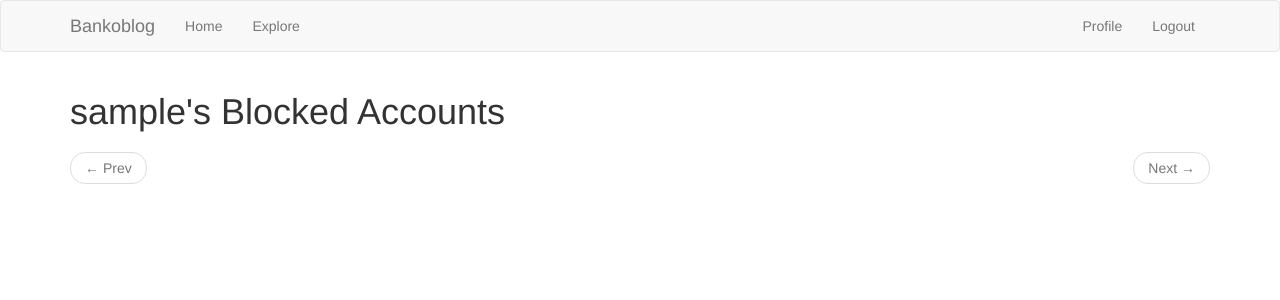
After one commit to nbanko/bankoblog, a Flask app: page /blocked/1 in a window 1280 px wide. The commit adds this page. Shown: the top 300 px of the page. Run offline with Flask 2, Linux system fonts and the light colour scheme; the visitor is signed in with stand-in values (Sample User, id 1); data comes from the database, SQL or seed files in the repository; data that the repository does not hold is empty; some libraries are stand-ins or nearby versions.

Commit message:
Added functionality to view blocked accounts

```diff
--- a/app/models.py
+++ b/app/models.py
@@ -82,6 +82,13 @@ class User(UserMixin, db.Model):
         return self.blocker.filter(
             blocked.c.blocked_id == user.id).count() > 0
 
+    def blocked_accounts(self):
+        blockedAccts = Post.query.join(
+            blocked, (blocked.c.blocked_id == Post.user_id)).filter(
+                blocked.c.blocker_id == self.id )
+        return blockedAccts
+
+
     def get_reset_password_token(self, expires_in=600):
         return jwt.encode(
             {'reset_password': self.id, 'exp': time() + expires_in},
--- a/app/routes.py
+++ b/app/routes.py
@@ -183,6 +183,19 @@ def unblock(username):
     flash('You have unblocked {}.'.format(username))
     return redirect(url_for('user', username=username))
 
+@app.route('/blocked/<id>')
+@login_required
+def blockedAccts(id):
+    page = request.args.get('page', 1, type=int)
+    accounts = current_user.blocked_accounts().paginate(
+        page, app.config['POSTS_PER_PAGE'], False)
+    next_url = url_for('blockedAccts', page=accounts.next_num) \
+        if accounts.has_next else None
+    prev_url = url_for('blockedAccts', page=accounts.prev_num) \
+        if accounts.has_prev else None
+    return render_template("blocked.html", title='Blocked Users', posts=accounts.items,
+                          next_url=next_url, prev_url=prev_url)
+
 @app.route('/reset_password_request', methods=['GET', 'POST'])
 def reset_password_request():
     if current_user.is_authenticated:
--- a/app/templates/base.html
+++ b/app/templates/base.html
@@ -1,5 +1,4 @@
-
-{% extends 'bootstrap/base.html' %}
+  {% extends 'bootstrap/base.html' %}
 
 {% block title %}
     {% if title %}{{ title }} - Microblog{% else %}Welcome to Bankoblog{% endif %}
--- /dev/null
+++ b/app/templates/blocked.html
@@ -0,0 +1,27 @@
+{% extends "base.html" %}
+{% import 'bootstrap/wtf.html' as wtf %}
+
+{% block app_content %}
+    <h1>{{ current_user.username }}'s Blocked Accounts</h1>
+    {% if form %}
+    {{ wtf.quick_form(form) }}
+    <br>
+    {% endif %}
+    {% for post in posts %}
+        {% include '_post.html' %}
+    {% endfor %}
+    <nav aria-label="...">
+        <ul class="pager">
+            <li class="previous{% if not prev_url %} disabled{% endif %}">
+                <a href="{{ prev_url or '#' }}">
+                    <span aria-hidden="true">&larr;</span> Prev
+                </a>
+            </li>
+            <li class="next{% if not next_url %} disabled{% endif %}">
+                <a href="{{ next_url or '#' }}">
+                    Next <span aria-hidden="true">&rarr;</span>
+                </a>
+            </li>
+        </ul>
+    </nav>
+{% endblock %}
--- a/app/templates/user.html
+++ b/app/templates/user.html
@@ -19,9 +19,9 @@
                 <p><a href="{{ url_for('unfollow', username=user.username) }}">Unfollow</a></p>
                 {% endif %}
                 {% if user == current_user %}
-                <p>View blocked users</p>
+                <p><a href="{{ url_for('blockedAccts', id=user.id) }}"> View blocked users</a></p>
                 {% elif not current_user.is_blocking(user) %}
-                <p><a href="{{ url_for('block', username=user.username) }}">Block</a>
+                <p><a href="{{ url_for('block', username=user.username) }}">Block</a></p>
                 {% else %}
                 <p><a href="{{ url_for('unblock', username=user.username) }}">Unblock</a></p>
                 {% endif %}
```
